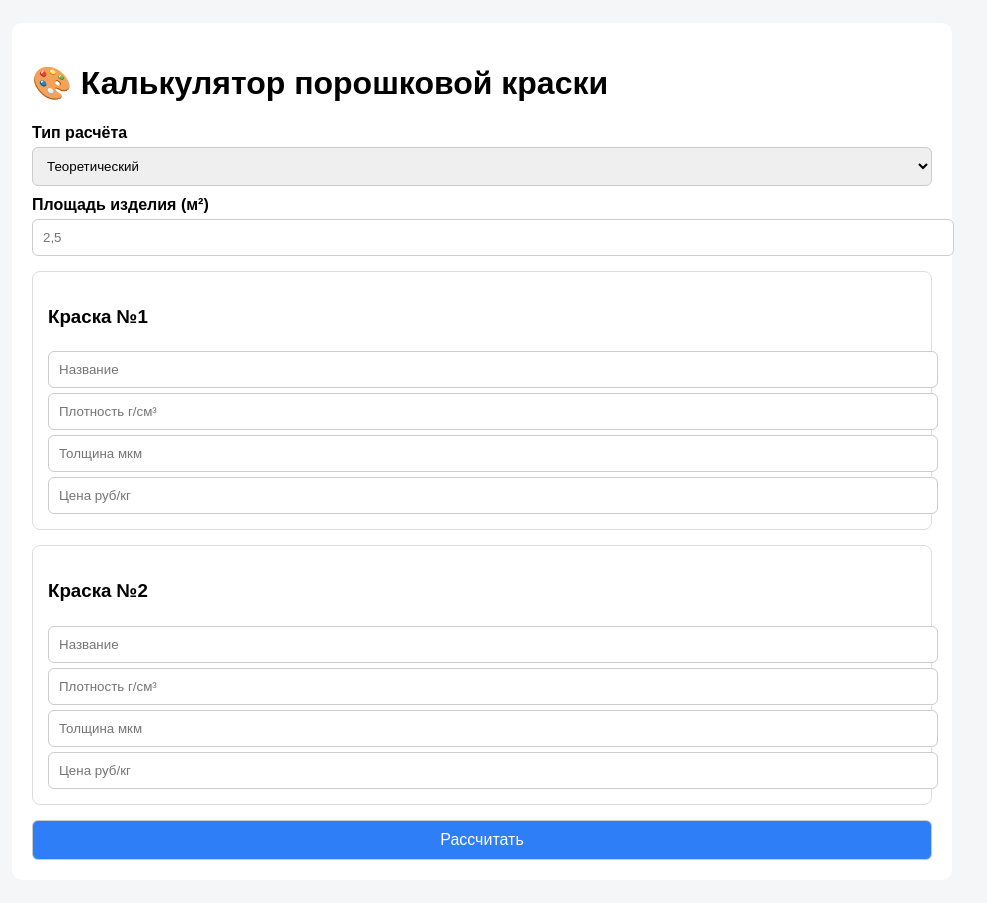
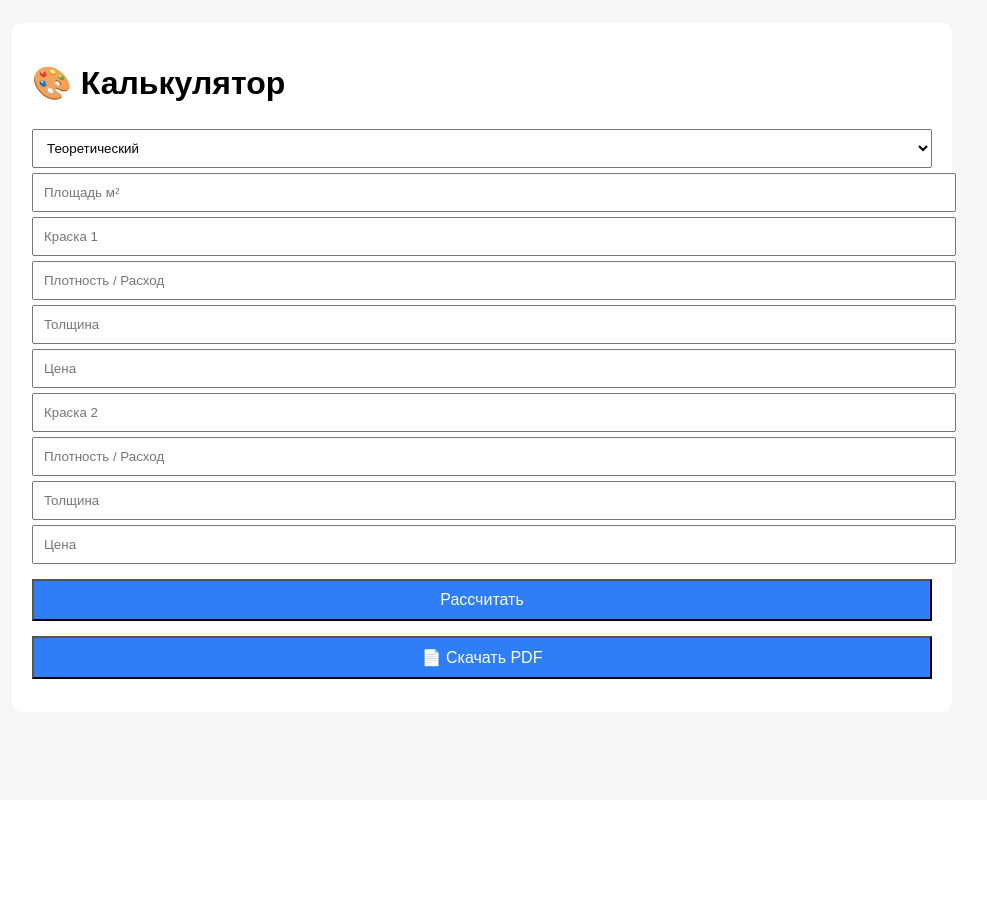
Before and after one commit to 10n1ck-cmd/paint-calculator-bot, a Flask app: page / in a window 1280 px wide. Shown: the whole page, without its empty margins (158-1145 px from the left). After the commit the page ends 679 px from the top, so only its background shows below. Run offline with Flask 3, Linux system fonts and the light colour scheme.

Commit message:
Update index.html

```diff
--- a/templates/index.html
+++ b/templates/index.html
@@ -4,188 +4,83 @@
 <meta charset="UTF-8">
 <title>Калькулятор порошковой краски</title>
 <meta name="viewport" content="width=device-width, initial-scale=1">
-
 <style>
 body{font-family:Arial;background:#f4f6f8;padding:15px}
 .container{max-width:900px;margin:auto;background:#fff;padding:20px;border-radius:10px}
-label{font-weight:bold;margin-top:10px;display:block}
-input,select,button{width:100%;padding:10px;margin-top:5px;border-radius:6px;border:1px solid #ccc}
+input,select,button{width:100%;padding:10px;margin-top:5px}
 button{background:#2d7ef7;color:#fff;font-size:16px;margin-top:15px}
-.block{border:1px solid #ddd;padding:15px;border-radius:8px;margin-top:15px}
 .hidden{display:none}
 table{width:100%;border-collapse:collapse;margin-top:20px}
 th,td{border:1px solid #ccc;padding:8px;text-align:center}
-.good{background:#e6ffe6;font-weight:bold}
+.good{background:#e6ffe6}
 .bad{background:#ffecec}
-.actions{display:flex;gap:10px;margin-top:15px}
-.actions button{flex:1}
 </style>
 </head>
 
 <body>
 <div class="container">
-<h1>🎨 Калькулятор порошковой краски</h1>
+<h1>🎨 Калькулятор</h1>
 
-<label>Тип расчёта</label>
-<select id="calcType" onchange="toggleCalc()">
+<select id="calcType">
 <option value="theoretical">Теоретический</option>
 <option value="practical">Практический</option>
 </select>
 
-<label>Площадь изделия (м²)</label>
-<input id="product_area" inputmode="decimal" placeholder="2,5">
+<input id="product_area" placeholder="Площадь м²">
 
-<!-- ТЕОРЕТИЧЕСКИЙ -->
-<div id="theoretical">
-<div class="block">
-<h3>Краска №1</h3>
-<input id="p1_name" placeholder="Название">
-<input id="p1_density" placeholder="Плотность г/см³">
-<input id="p1_thickness" placeholder="Толщина мкм">
-<input id="p1_price" placeholder="Цена руб/кг">
-</div>
+<input id="p1_name" placeholder="Краска 1">
+<input id="p1_density" placeholder="Плотность / Расход">
+<input id="p1_thickness" placeholder="Толщина">
+<input id="p1_price" placeholder="Цена">
 
-<div class="block">
-<h3>Краска №2</h3>
-<input id="p2_name" placeholder="Название">
-<input id="p2_density" placeholder="Плотность г/см³">
-<input id="p2_thickness" placeholder="Толщина мкм">
-<input id="p2_price" placeholder="Цена руб/кг">
-</div>
-</div>
+<input id="p2_name" placeholder="Краска 2">
+<input id="p2_density" placeholder="Плотность / Расход">
+<input id="p2_thickness" placeholder="Толщина">
+<input id="p2_price" placeholder="Цена">
 
-<!-- ПРАКТИЧЕСКИЙ -->
-<div id="practical" class="hidden">
-<div class="block">
-<h3>Краска №1</h3>
-<input id="p1p_name" placeholder="Название">
-<input id="p1_real" placeholder="Фактический расход кг">
-<input id="p1p_price" placeholder="Цена руб/кг">
-</div>
+<button onclick="calc()">Рассчитать</button>
+<button onclick="pdf()">📄 Скачать PDF</button>
 
-<div class="block">
-<h3>Краска №2</h3>
-<input id="p2p_name" placeholder="Название">
-<input id="p2_real" placeholder="Фактический расход кг">
-<input id="p2p_price" placeholder="Цена руб/кг">
-</div>
-</div>
-
-<button onclick="calculate()">Рассчитать</button>
-
-<div id="out" class="hidden">
-<table>
-<thead id="tableHead"></thead>
-<tbody id="tableBody"></tbody>
-</table>
-
-<div class="actions">
-<button onclick="downloadPDF()">📄 PDF</button>
-<button onclick="downloadExcel()">📊 Excel</button>
-</div>
-</div>
-
+<pre id="out"></pre>
 </div>
 
 <script>
-function num(v){
-    return parseFloat(String(v).replace(',', '.')) || 0
+let last=null
+const num=v=>parseFloat(String(v).replace(',','.'))||0
+
+async function calc(){
+const d={
+calc_type:calcType.value,
+product_area:num(product_area.value),
+paint1:{
+name:p1_name.value,
+density:num(p1_density.value),
+thickness:num(p1_thickness.value),
+real_consumption:num(p1_density.value),
+price:num(p1_price.value)
+},
+paint2:{
+name:p2_name.value,
+density:num(p2_density.value),
+thickness:num(p2_thickness.value),
+real_consumption:num(p2_density.value),
+price:num(p2_price.value)
+}
+}
+const r=await fetch('/api/calculate',{method:'POST',headers:{'Content-Type':'application/json'},body:JSON.stringify(d)})
+last=(await r.json()).result
+out.textContent=JSON.stringify(last,null,2)
 }
 
-function toggleCalc(){
-    theoretical.classList.toggle('hidden', calcType.value !== 'theoretical')
-    practical.classList.toggle('hidden', calcType.value !== 'practical')
-}
-
-async function calculate(){
-let payload = {
-    calc_type: calcType.value,
-    product_area: num(product_area.value)
-}
-if(payload.product_area <= 0){
-    alert('Введите площадь')
-    return
-}
-
-if(calcType.value === 'theoretical'){
-    payload.paint1 = {
-        name: p1_name.value,
-        density: num(p1_density.value),
-        thickness: num(p1_thickness.value),
-        price: num(p1_price.value)
-    }
-    payload.paint2 = {
-        name: p2_name.value,
-        density: num(p2_density.value),
-        thickness: num(p2_thickness.value),
-        price: num(p2_price.value)
-    }
-} else {
-    payload.paint1 = {
-        name: p1p_name.value,
-        real_consumption: num(p1_real.value),
-        price: num(p1p_price.value)
-    }
-    payload.paint2 = {
-        name: p2p_name.value,
-        real_consumption: num(p2_real.value),
-        price: num(p2p_price.value)
-    }
-}
-
-const r = await fetch('/api/calculate', {
-    method:'POST',
-    headers:{'Content-Type':'application/json'},
-    body:JSON.stringify(payload)
-})
-const j = await r.json()
-if(!j.success){
-    alert(j.error)
-    return
-}
-
-render(j.result)
-}
-
-function render(r){
-out.classList.remove('hidden')
-tableBody.innerHTML = ''
-
-const isTheory = r.comparison.calculation_type === 'theoretical'
-const cheaper = r.comparison.cheaper_paint
-
-tableHead.innerHTML = `
-<tr>
-<th>Краска</th>
-<th>${isTheory ? 'Расход (расчёт)' : 'Факт. расход'} кг</th>
-<th>Покрытие м²/кг</th>
-<th>Стоимость ₽</th>
-<th>Цена м² ₽</th>
-</tr>
-`
-
-;['paint1','paint2'].forEach(k=>{
-    const p = r[k]
-    const tr = document.createElement('tr')
-    tr.className = k === cheaper ? 'good' : 'bad'
-
-    tr.innerHTML = `
-    <td>${p.name}</td>
-    <td>${(isTheory ? p.practical_consumption : p.real_consumption).toFixed(3)}</td>
-    <td>${p.coverage_area.toFixed(2)}</td>
-    <td>${p.product_cost.toFixed(2)}</td>
-    <td>${p.cost_per_sqm.toFixed(2)}</td>
-    `
-    tableBody.appendChild(tr)
-})
-}
-
-function downloadPDF(){
-    alert('PDF — следующий этап')
-}
-
-function downloadExcel(){
-    alert('Excel — следующий этап')
+async function pdf(){
+if(!last){alert('Сначала рассчитайте');return}
+const r=await fetch('/api/pdf',{method:'POST',headers:{'Content-Type':'application/json'},body:JSON.stringify(last)})
+const b=await r.blob()
+const a=document.createElement('a')
+a.href=URL.createObjectURL(b)
+a.download='calculation.pdf'
+a.click()
 }
 </script>
-</body
+</body>
+</html>
```
